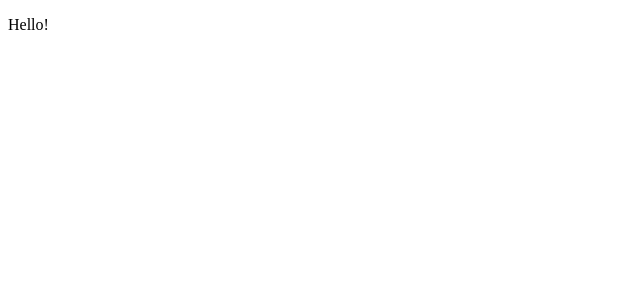
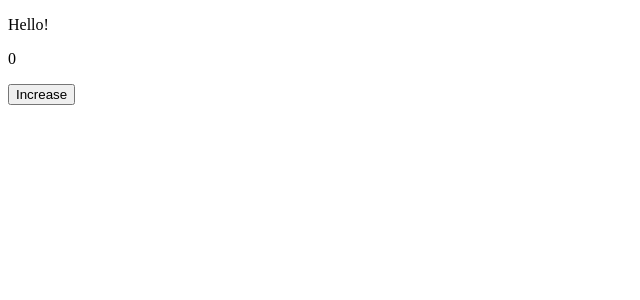
Before and after one commit to ShinjungOh/2023-learn-react, a React (Vite) app in the folder 2023-04-12/: page / in a window 1280 px wide. Shown: the top 300 px of the page, without its empty margins (0-640 px from the left). Built offline with nearby package versions, Linux system fonts and the light colour scheme.

Commit message:
feat: external store 구현

```diff
--- a/2023-04-12/src/App.tsx
+++ b/2023-04-12/src/App.tsx
@@ -1,7 +1,10 @@
+import Counter from './components/Counter';
+
 export default function App() {
 	return (
 		<div>
 			<p>Hello!</p>
+			<Counter/>
 		</div>
 	);
 }
--- /dev/null
+++ b/2023-04-12/src/components/Counter.tsx
@@ -0,0 +1,39 @@
+import useForceUpdate from '../hooks/useForceUpdate';
+
+const state = {
+	count: 0,
+};
+
+// 2. Reducer 함수
+// Function reducer(state) {
+// 	return {...state, x: state.x + 1};
+// }
+
+export default function Counter() {
+	// 1. 기존의 useState
+	// const [count, setCount] = useState(0);
+
+	// 2. useReducer 이용
+	// const [, forceUpdate] = useReducer(reducer, {x: 0});
+
+	// 3. useForceUpdate 커스텀 훅 사용
+	const forceUpdate = useForceUpdate();
+
+	const handleClick = () => {
+		state.count += 1;
+		// 강제로 렌더링
+		forceUpdate();
+	};
+
+	return (
+		<div>
+			<p>{state.count}</p>
+			<button
+				type='button'
+				onClick={handleClick}
+			>
+        Increase
+			</button>
+		</div>
+	);
+}
--- /dev/null
+++ b/2023-04-12/src/hooks/useForceUpdate.ts
@@ -0,0 +1,12 @@
+import {useState} from 'react';
+
+export default function useForceUpdate() {
+	const [, setState] = useState({});
+
+	// UseState와 forceUpdate 함수로 useReducer와 동일 효과
+	const forceUpdate = () => {
+		setState({}); // 새로운 객체 생성
+	};
+
+	return forceUpdate;
+}
```
